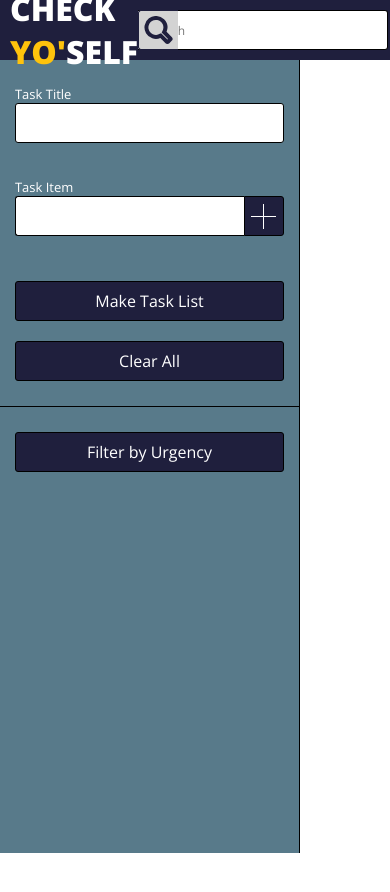
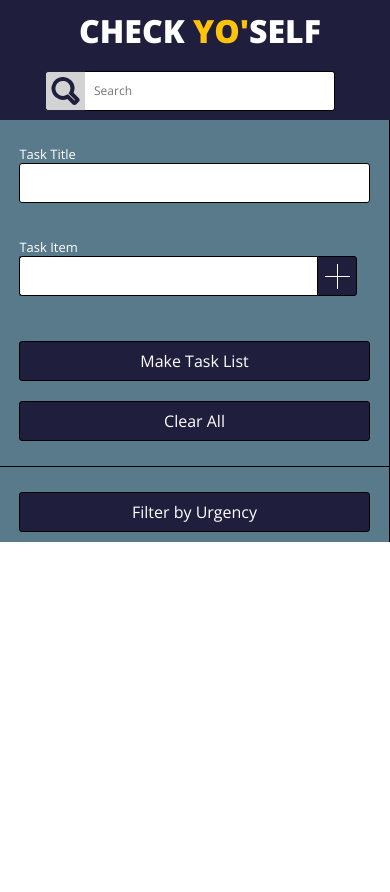
Before and after one commit to hndfaw/Check-Yo-Self, a plain HTML site: page index.html in a window 390 px wide. Before the commit the page ends 853 px from the top, so only its background shows below. Drawn offline with nearby package versions, Linux system fonts and the light colour scheme.

Commit message:
Add two media queries

```diff
--- a/style.css
+++ b/style.css
@@ -57,6 +57,7 @@ header {
   position: fixed;
   top: 0;
   left: 0;
+  z-index: 99;
 }
 
 .header__title {
@@ -294,3 +295,51 @@ main {
 button[data-value="true"] {
 background-color: #ef4a23;
 }
+
+@media only screen and (max-width: 600px) {
+  main {
+    display: block;
+    width: 100%;
+    height: 94vh;
+    margin-top: 120px;
+  }
+
+  header {
+    width: 100%;
+    height: 120px;
+    display: flex;
+    flex-direction: column;
+    justify-content: space-around;
+    align-items: center;
+    background-color: #1f1f3d;
+    position: fixed;
+    top: 0;
+    left: 0;
+  }
+
+  .task-card-true {
+    background-color: #ffe89d;
+    border-color: #ffc30c;
+  }
+}
+
+@media only screen and (max-width: 445px) {
+  .task-hub {
+    display: flex;
+    flex-direction: column;
+    align-items: center;
+  }
+
+  .task-card {
+    display: block;
+    margin-bottom:  0.5rem;
+    width:  100%;
+    background-color: #fafdff;
+    border: 2px solid #c7d3d8;
+  }
+
+  .task-card-true {
+    background-color: #ffe89d;
+    border-color: #ffc30c;
+  }
+}
```
